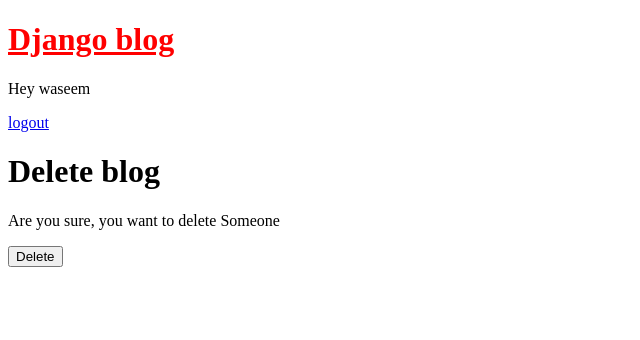
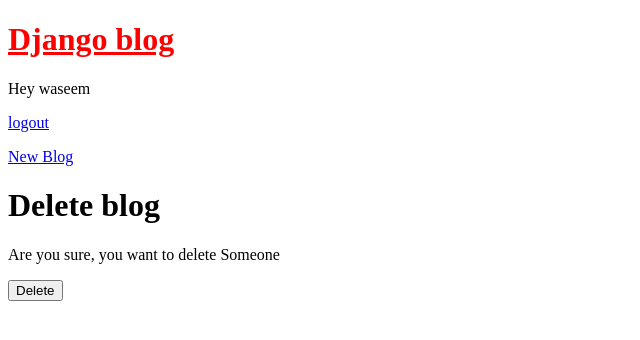
Before and after one commit to i-am-waseem/django-blogs, a Django app: page /blog/8/delete in a window 1280 px wide. Shown: the top 340 px of the page, without its empty margins (0-640 px from the left). Run offline with Django 3.2, Linux system fonts and the light colour scheme; a user stored in the database is signed in; data comes from the database, SQL or seed files in the repository.

Commit message:
Base Template Updated

```diff
--- a/templates/base.html
+++ b/templates/base.html
@@ -17,6 +17,8 @@
         <a href="{% url 'login' %}">Kindly login</a>
 
     {% endif %}
+
+    <a href="{% url 'new_blog' %}"> New Blog</a>
     </header>
 
     <div class="container">
```
